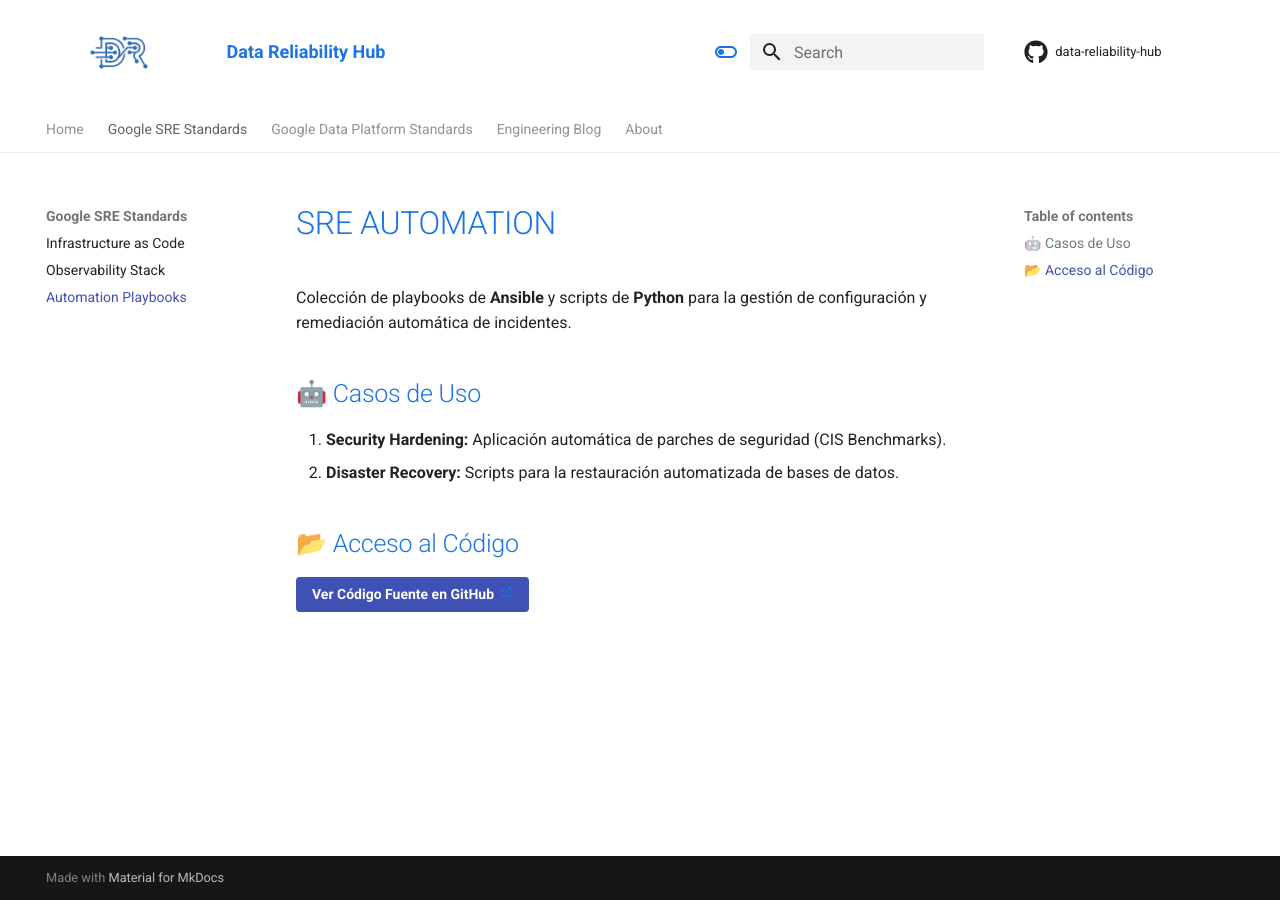
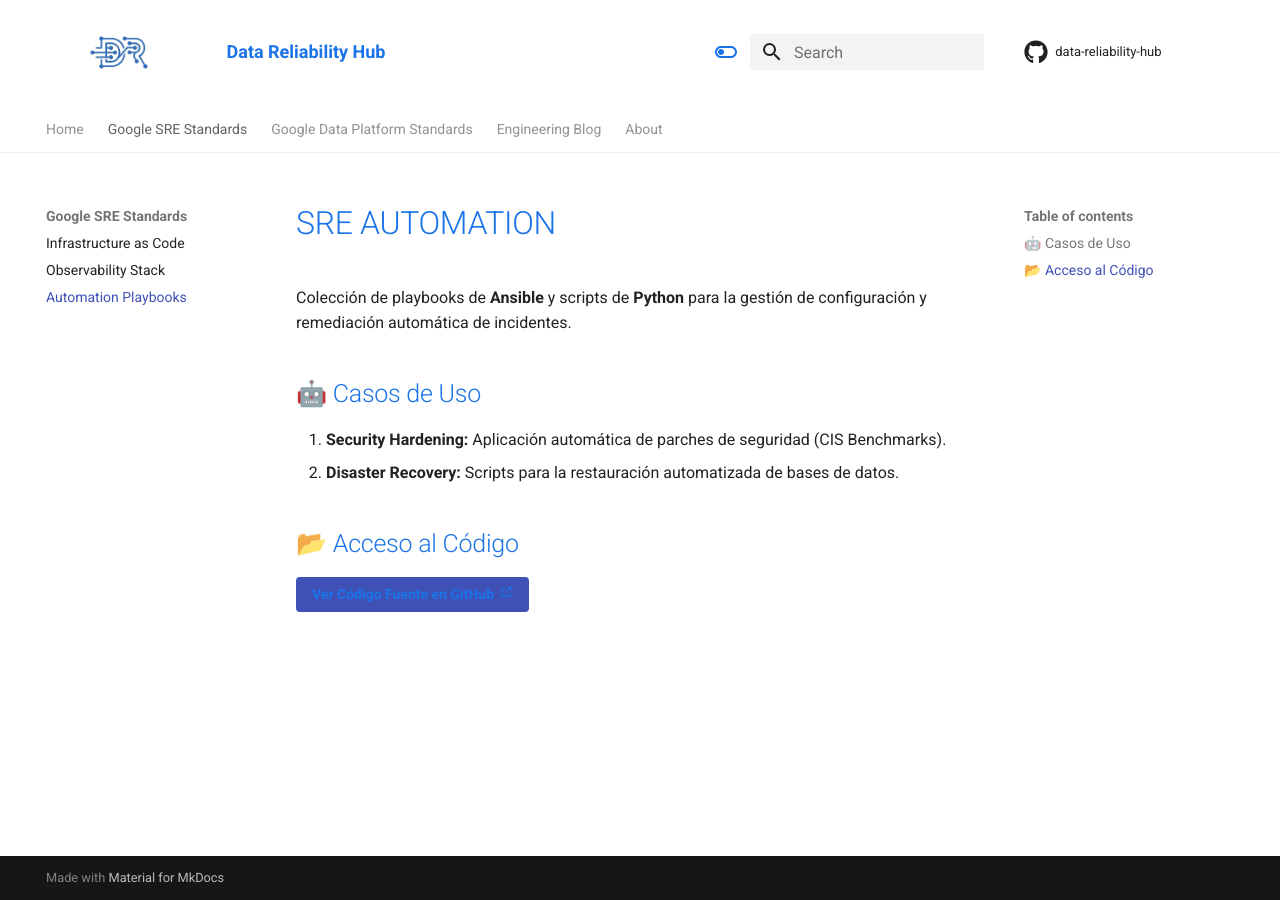
Before and after one commit to mcatalangt/data-reliability-hub, an MkDocs documentation site: the page built from docs/modules/sre/automation.md, in a window 1280 px wide. Built offline with MkDocs 1.6.1 and Material for MkDocs 9.7.7, drawn with Linux system fonts in a browser that asks for light colours; comment, search, counter and statistics services are not loaded.

```diff
--- a/docs/stylesheets/extra.css
+++ b/docs/stylesheets/extra.css
@@ -70,6 +70,8 @@
 
     /* 4. (Opcional) Si quieres esquinas más redondeadas */
     border-radius: 4px !important;
+    color: #1a73e8 !important;
+    color-background: #ffffff !important;
 }
 
 /* Ajuste específico para el icono dentro del botón (para que no quede grande) */
```
